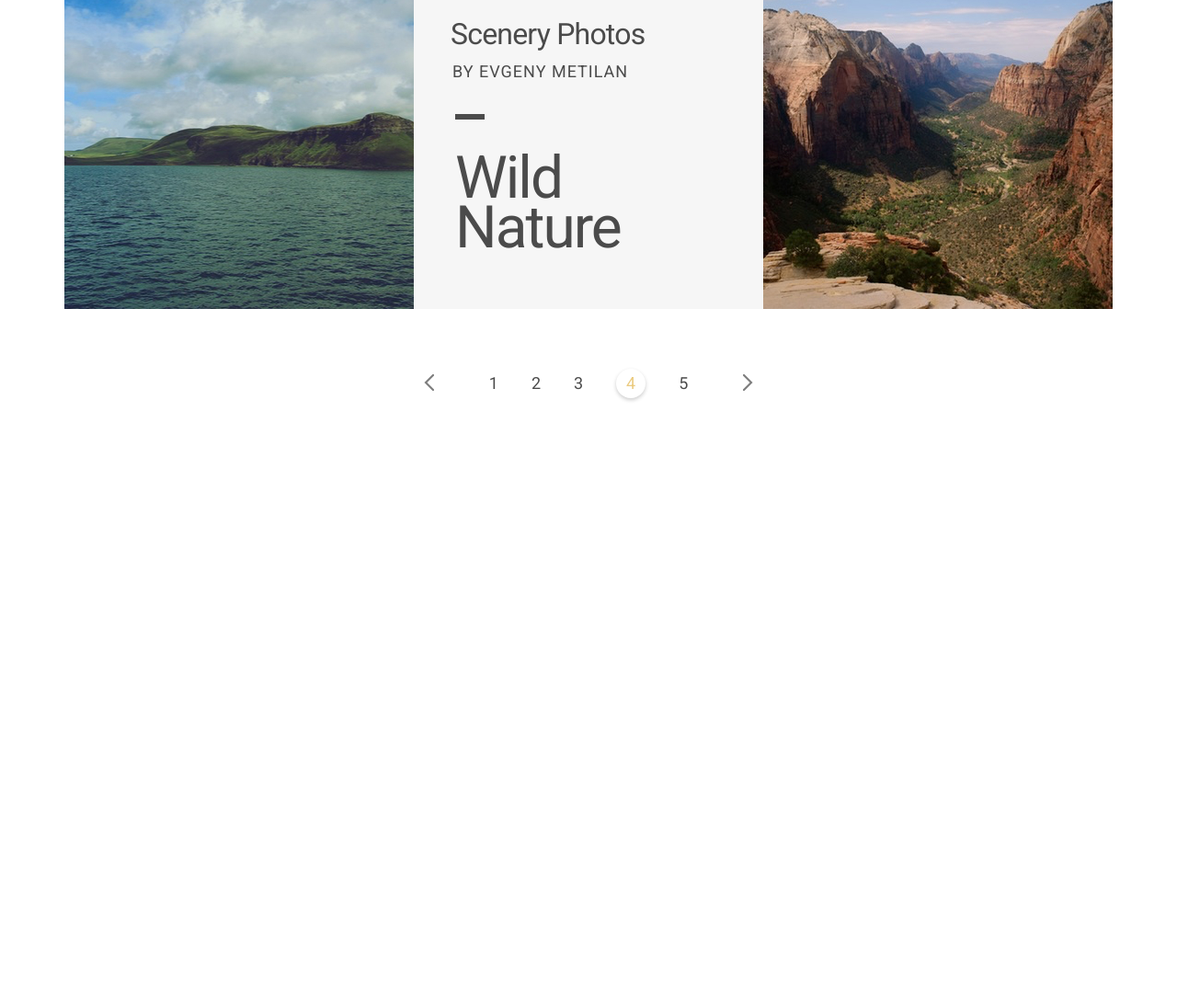
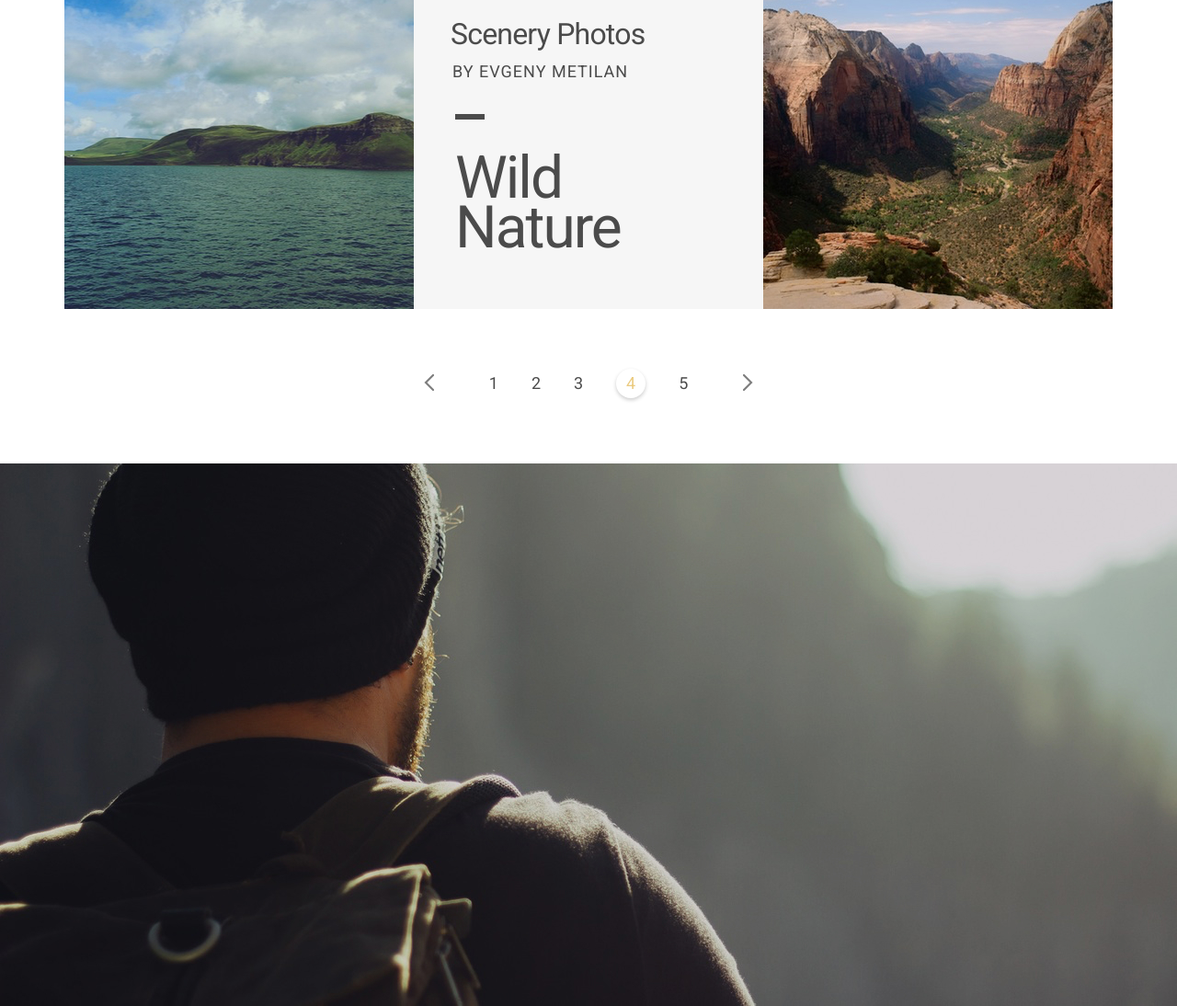
Before and after one commit to ronlechiht/HTML-CSS-Practice1, a website built with Parcel: page src/index.html in a window 1280 px wide. Shown: the part 4815-5909 px from the top of the page at 92% size. Before the commit the page ends 5319 px from the top, so only its background shows below. Built offline with nearby package versions, Linux system fonts and the light colour scheme; files whose address does not match are found by name.

Commit message:
In-progress

```diff
--- a/src/index.html
+++ b/src/index.html
@@ -241,6 +241,11 @@
           <a href="#" class="pagination-next"><img src="images/next.png" alt="next"></a>
         </div>
       </section>
+
+      <!--================================= Section Team =================================-->
+      <section class="team">
+
+      </section>
       <footer class="page-footer"></footer>
     </main>
   </body>
--- a/src/styles/index.css
+++ b/src/styles/index.css
@@ -490,3 +490,12 @@ a {
   margin: 0px 42px;
   padding-top: 5px;
 }
+
+/* ---------------------------------------------------------------------------*\
+                              #SECTION TEAM
+\*--------------------------------------------------------------------------- */
+
+.team {
+  min-height: 590px;
+  background-image: url(../images/bg-team.jpg);
+}
```
Also changed, not shown: src/images/bg-team.jpg (added).
